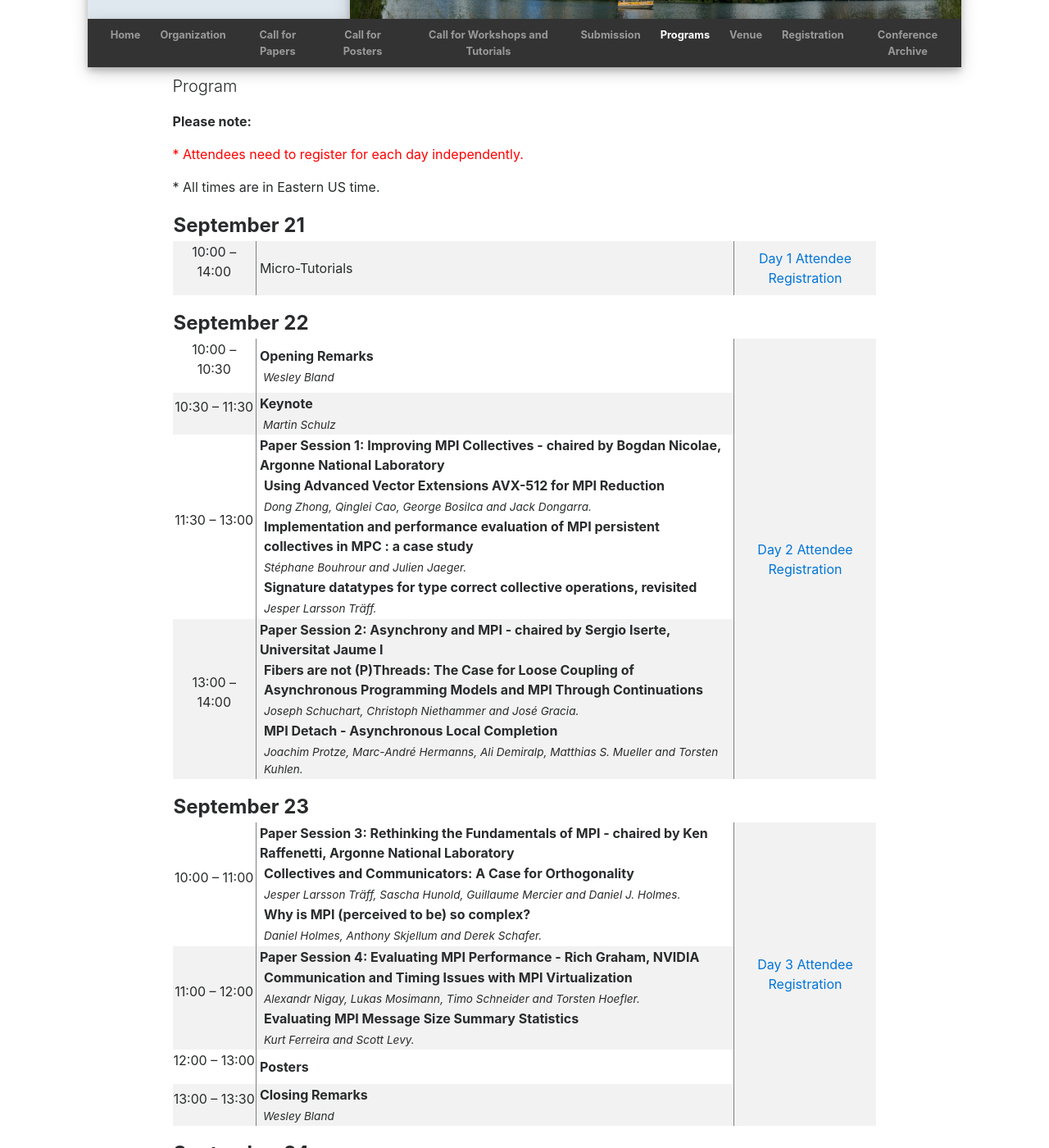
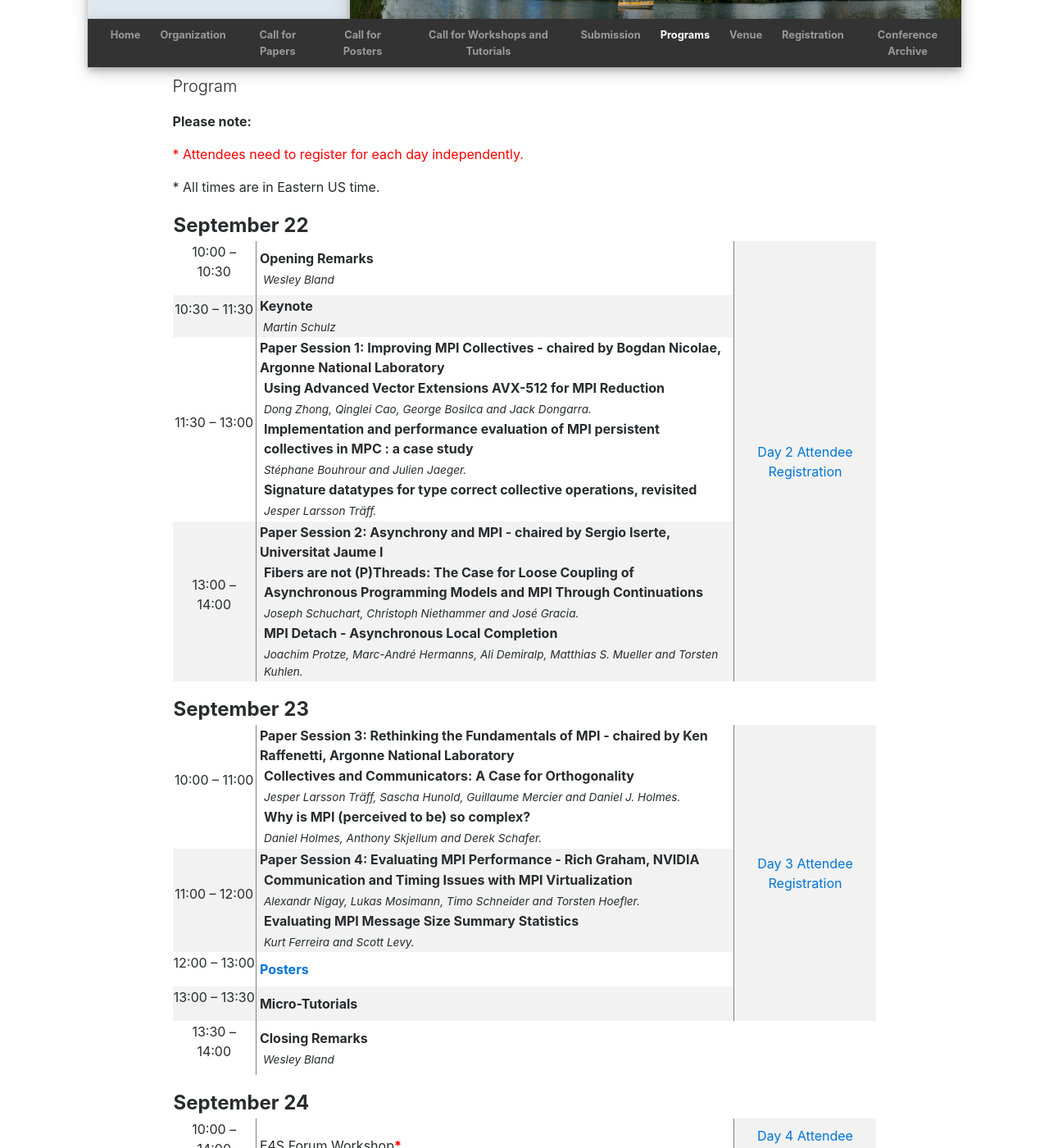
Before and after one commit to eurompi/eurompi.github.io, a Jekyll site: the page built from program.html, in a window 1280 px wide and 1400 px high, scrolled down 217 px. Shown: the whole window at 82% size. Built offline with Jekyll 4.4.1, drawn with Linux system fonts in a browser that asks for light colours; nearby versions of some CDN libraries.

Commit message:
Update program

```diff
--- a/cfposter.html
+++ b/cfposter.html
@@ -96,7 +96,7 @@
 
             <!--<p> Information about the size/format of the poster stands is available here.</p>-->
             <p> </p>
-            <p>Accepted Posters</p>
+            <p><strong>Accepted Posters</strong></p>
             <ul>
               <li>Towards an optional allreduce communication in message-passing systems <em>(Andreas Jocksch, No'e Ohana, Vasileios Karakasis, and Laurent Villard)</em> [<a href="http://icl.utk.edu/~bosilca/eurompi20/poster_23_poster.pdf" target="_blank">Poster</a>] [<a href="http://icl.utk.edu/~bosilca/eurompi20/poster_23_abstract.pdf" target="_blank">Abstract</a>] [<a href="https://www.youtube.com/watch?v=SjXkBR_-pnE&amp;feature=youtu.be" target="_blank">Teaser</a>] [<a href="http://icl.utk.edu/~bosilca/eurompi20/poster_23_presentation.mp4" target="_blank">Presentation</a>] [<a href="http://icl.utk.edu/~bosilca/eurompi20/poster_23_slides.pdf" target="_blank">Slides</a>]</li>
               <li>A report of MPI International Survey <em>(A. Hori, T. Ogura, B. Gerofi, Y.Jie, Y.Ishikawa, G. Bosilca, and E. Jeannot)</em> [<a href="http://icl.utk.edu/~bosilca/eurompi20/poster_24_teaser.mp4" target="_blank">Teaser</a>] [<a href="http://icl.utk.edu/~bosilca/eurompi20/poster_24_slides.pdf" target="_blank">Slides</a>]</li>
--- a/program.html
+++ b/program.html
@@ -15,19 +15,6 @@
       <p></p>
       <p></p>
         <table class="program" style="border:0px;"><tbody>
-          <tr style="font-weight:bold;font-size:1.5em">
-            <td colspan="3">September 21</td>
-          </tr>
-          <tr style="height:40px;background-color: #f2f2f2">
-            <td style="border-right:1px solid gray;text-align:center;width:120px">
-              <p>10:00 – 14:00</p>
-            </td>
-            <td style="padding-left:4px;padding-right:4px;width:720px">Micro-Tutorials</td>
-            <td rowspan="1" style="border-left:1px solid gray;width:200px;text-align:center;background-color: #f2f2f2"><a href="https://intel.webex.com/intel/onstage/g.php?MTID=e87366bf1ee6e1975be1b4d6274bc40ba" target="_blank">Day 1 Attendee Registration</a></td>
-          </tr>
-          <tr style="height:15px">
-            <td colspan="3"></td>
-          </tr>
           <tr style="font-weight:bold;font-size:1.5em">
             <td colspan="3">September 22</td>
           </tr>
@@ -154,12 +141,20 @@
               <p>12:00 – 13:00</p>
             </td>
             <td style="padding-left:4px;padding-right:4px;width:720px">
-              <div style="font-weight:bold">Posters</div>
+              <div style="font-weight:bold"><a href="cfposter.html">Posters</a></div>
             </td>
           </tr>
-          <tr style="height:40px;background-color: #f2f2f2">
+          <tr style="height:40pxi;background-color: #f2f2f2">
             <td style="border-right:1px solid gray;text-align:center;width:120px">
               <p>13:00 – 13:30</p>
+            </td>
+            <td style="padding-left:4px;padding-right:4px;width:720px">
+              <div style="font-weight:bold">Micro-Tutorials</div>
+            </td>
+          </tr>
+          <tr style="height:40px">
+            <td style="border-right:1px solid gray;text-align:center;width:120px">
+              <p>13:30 – 14:00</p>
             </td>
             <td style="padding-left:4px;padding-right:4px;width:720px">
               <div style="font-weight:bold">Closing Remarks</div>
```
